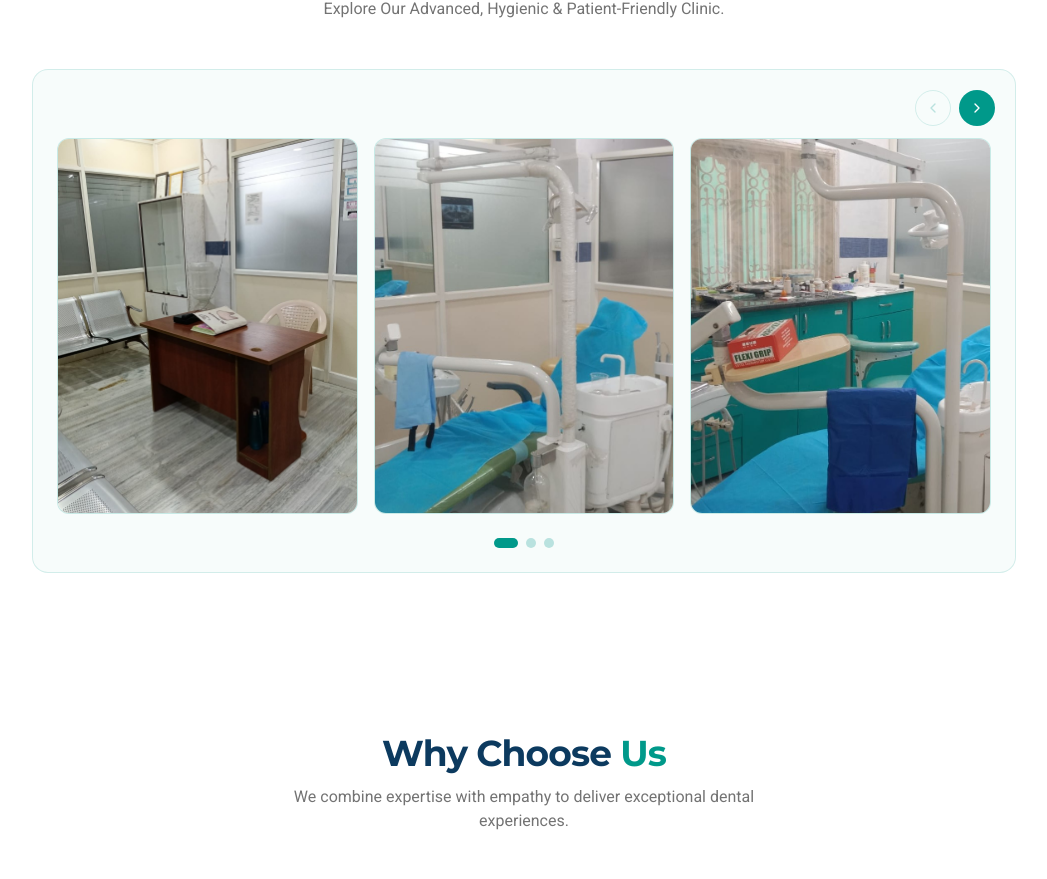
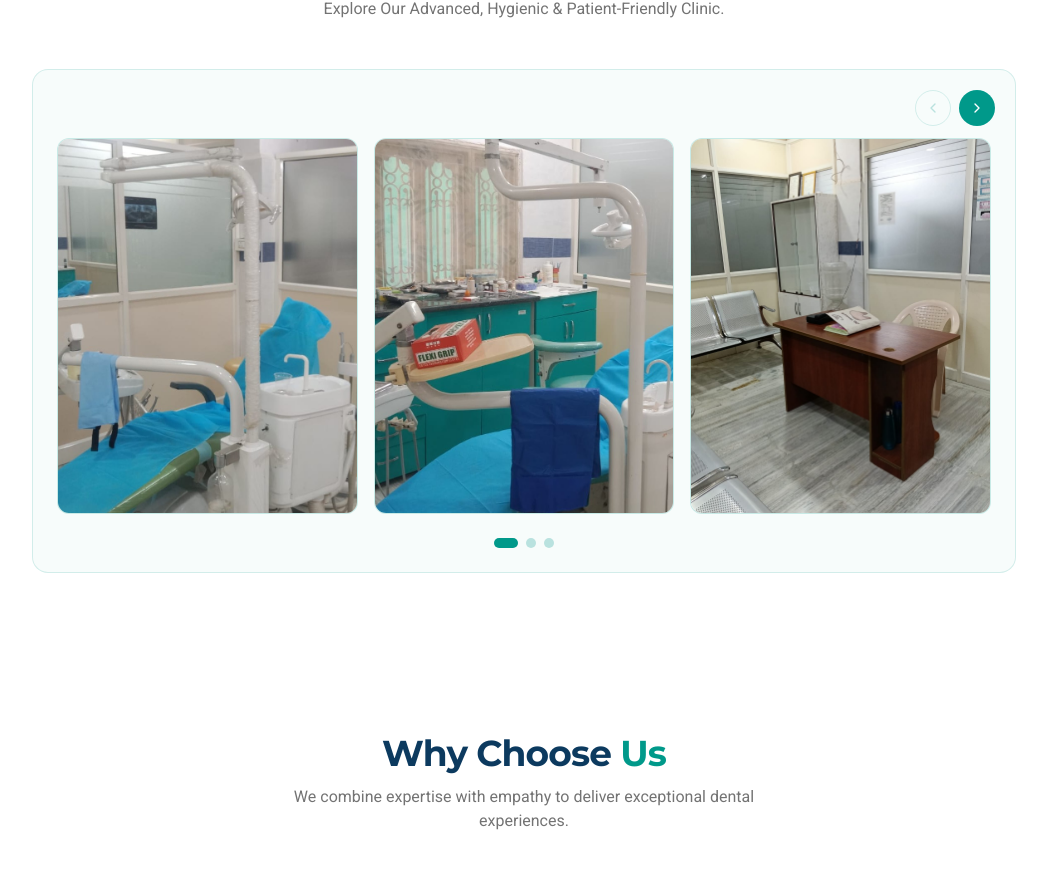
Before and after one commit to Suri1995/shivamanidental, a Next.js app: page / in a window 1280 px wide. Shown: the part 1978-2857 px from the top of the page, without its empty margins (232-1279 px from the left). Built offline with nearby package versions, Linux system fonts and the light colour scheme.

Commit message:
image location updated

```diff
--- a/src/components/gallery-section.tsx
+++ b/src/components/gallery-section.tsx
@@ -6,9 +6,9 @@ import Image from "next/image";
 import { cn } from "@/lib/utils";
 
 const galleryImages = [
-  { src: "/reception-room.jpeg", alt: "Reception Area",      label: "Reception Area"      },
   { src: "/treatment-room.jpeg", alt: "Treatment Room",      label: "Treatment Room"      },
   { src: "/dental-equipment.jpeg", alt: "Dental Equipment",    label: "Dental Equipment"    },
+  { src: "/reception-room.jpeg", alt: "Reception Area",      label: "Reception Area"      },
   // { src: "/assets/sticky-1.jpg", alt: "Waiting Lounge",      label: "Waiting Lounge"      },
   { src: "/sterilisation-unit.jpeg", alt: "Sterilisation Unit",  label: "Sterilisation Unit"  },
   // { src: "/assets/sticky-3.jpg", alt: "X-Ray Room",          label: "X-Ray Room"          },
```
Also changed, not shown: .yarnrc.yml (added), 2 other files (tests, documents, lock files or other folders).
